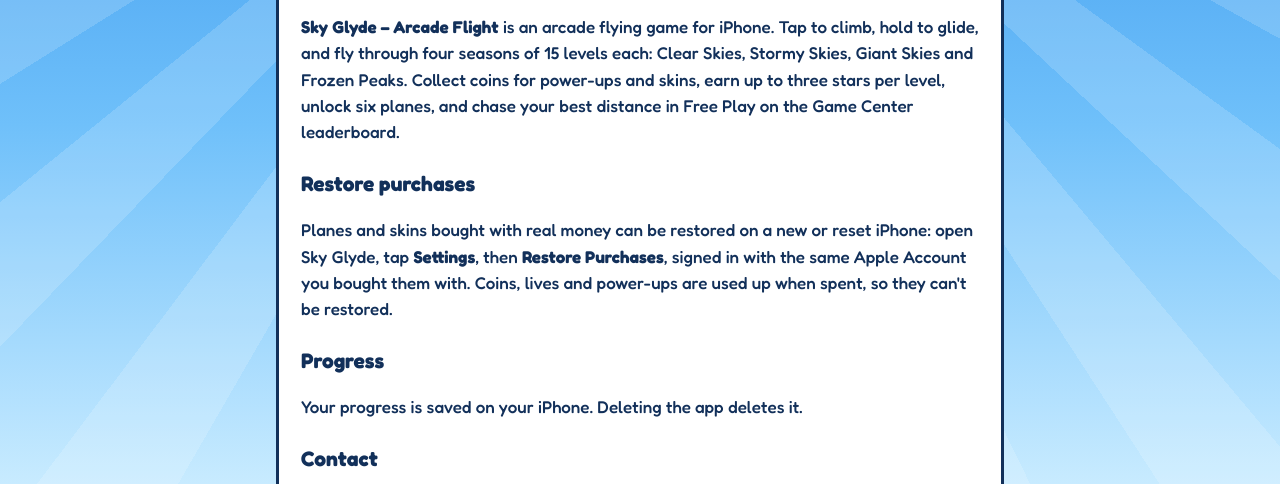
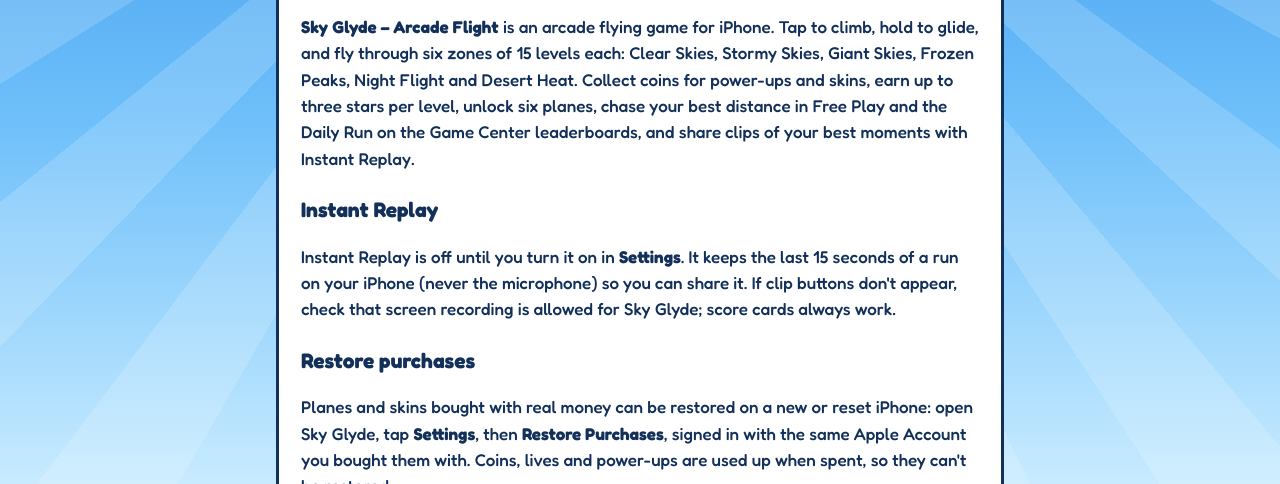
Before and after one commit to kellenblake3-hash/sky-glyde-site, a plain HTML site: page index.html in a window 1280 px wide. Shown: the part 316-800 px from the top of the page. Drawn offline with Linux system fonts and the light colour scheme.

Commit message:
Privacy, terms and support: Instant Replay, sharing, Daily Run, six zones

```diff
--- a/index.html
+++ b/index.html
@@ -60,11 +60,17 @@ footer { text-align: center; margin-top: 22px; color: var(--ink);
 <h1>Support</h1>
 
 <p><strong>Sky Glyde – Arcade Flight</strong> is an arcade flying game for
-iPhone. Tap to climb, hold to glide, and fly through four seasons of 15
-levels each: Clear Skies, Stormy Skies, Giant Skies and Frozen Peaks. Collect
-coins for power-ups and skins, earn up to three stars per level, unlock six
-planes, and chase your best distance in Free Play on the Game Center
-leaderboard.</p>
+iPhone. Tap to climb, hold to glide, and fly through six zones of 15
+levels each: Clear Skies, Stormy Skies, Giant Skies, Frozen Peaks, Night
+Flight and Desert Heat. Collect coins for power-ups and skins, earn up to
+three stars per level, unlock six planes, chase your best distance in Free
+Play and the Daily Run on the Game Center leaderboards, and share clips of
+your best moments with Instant Replay.</p>
+<h2>Instant Replay</h2>
+<p>Instant Replay is off until you turn it on in <strong>Settings</strong>.
+It keeps the last 15 seconds of a run on your iPhone (never the microphone)
+so you can share it. If clip buttons don't appear, check that screen
+recording is allowed for Sky Glyde; score cards always work.</p>
 <h2>Restore purchases</h2>
 <p>Planes and skins bought with real money can be restored on a new or reset
 iPhone: open Sky Glyde, tap <strong>Settings</strong>, then
```
Also changed, not shown: privacy.html (+6 -4 lines), terms.html (+4 -2 lines).
